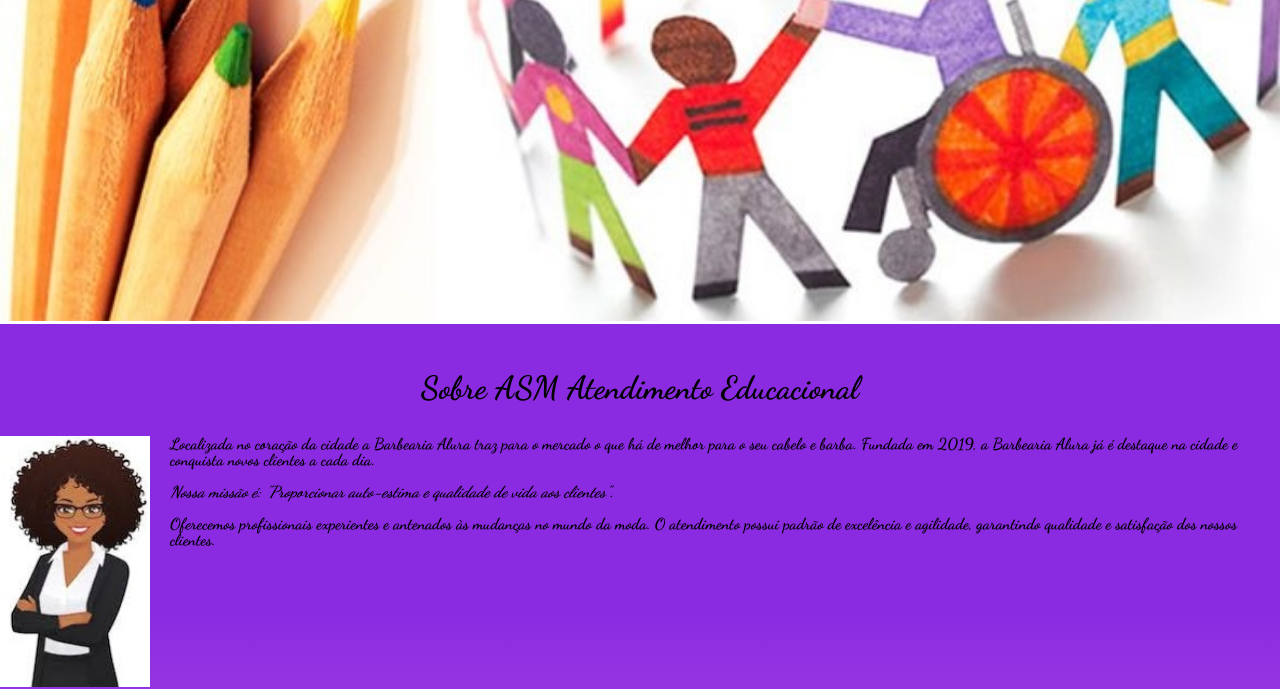
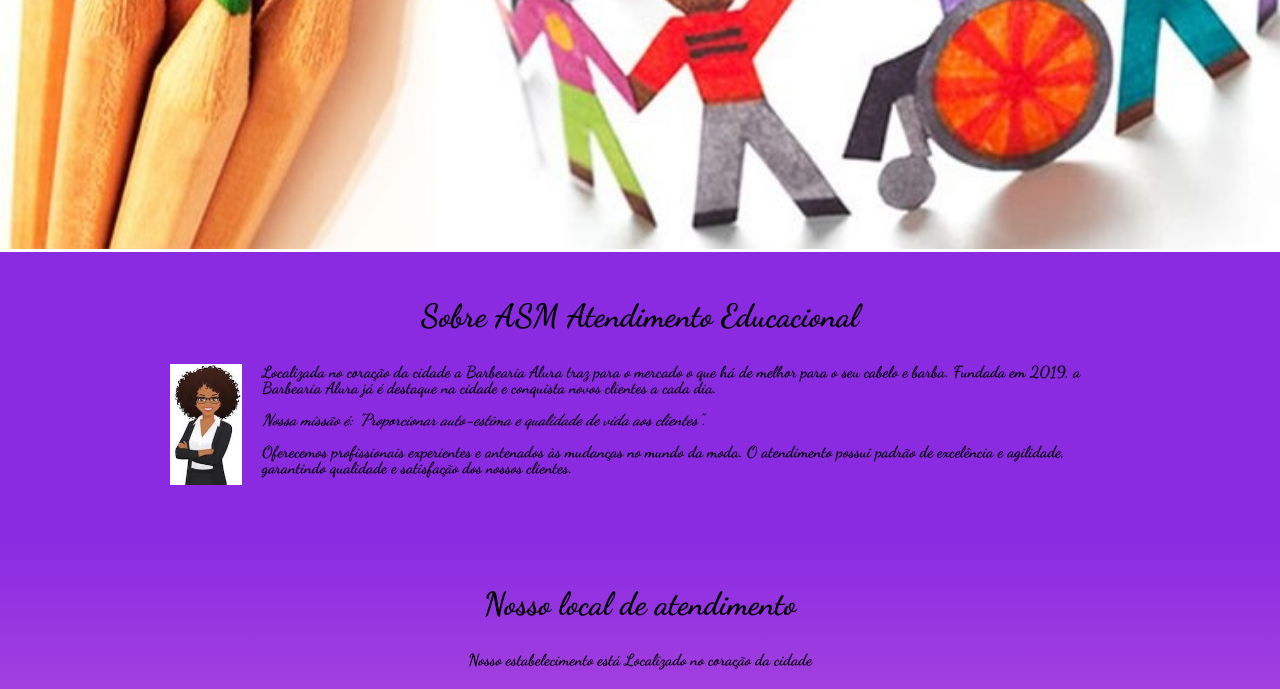
Before and after one commit to andrezastock/site, a plain HTML site: page index.html in a window 1280 px wide. Shown: the part 741-1430 px from the top of the page. Drawn offline with Linux system fonts and the light colour scheme.

Commit message:
correcoes

```diff
--- a/index.html
+++ b/index.html
@@ -9,7 +9,7 @@
         <link href="https://fonts.googleapis.com/css2?family=Dancing+Script:wght@700&display=swap" rel="stylesheet">
     </head>
 
-
+    <body>
         <header>
             <div class="caixa">
             <h1> <img src="logo-site.png" alt="logo do ASM atendimento educacional" class=escolar> </h1>
@@ -22,18 +22,11 @@
                 </ul>
             </div>
         </header>
+        <img class="reforco-escolar" src="lala.jpeg">
+        <main>
 
-
-             <body>
-            <header>
-                <h1 class="titulo-principal"Sobre ASM Atendimento Educacional" </h1>
-            </header>
-
-            <img class="reforco-escolar" src="lala.jpeg">
-
-    <main>
-            <div class="principal-conteudo">
             <section class="principal">
+                <div class="pincipal-conteudo">
                     <h2 class="titulo-principal">Sobre ASM Atendimento Educacional</h2>
 
                     <img class="modelo3" src="modelo3.jpeg.jpg" alt="professora">
@@ -43,9 +36,9 @@
                     <p id="missao"><em>Nossa missão é: <strong>"Proporcionar auto-estima e qualidade de vida aos clientes"</strong>.</em></p>
 
                     <p>Oferecemos profissionais experientes e antenados às mudanças no mundo da moda. O atendimento possui padrão de excelência e agilidade, garantindo qualidade e satisfação dos nossos clientes.</p>
+                </div>
+            </section>
 
-                </section>
-            </div>
 
 
 
--- a/style.css
+++ b/style.css
@@ -166,19 +166,19 @@ td,th{
 }
 
 .modelo3{
-    width: 150px;
+    width: 4.5em;
     float: left;
     margin:  0 20px 20px 0;
 
 }
-.principal{    padding: 3em 0;
+.principal{
+    padding: 3em 0;
     background:BlueViolet;
-
 }
 
 .pincipal-conteudo{
-    width:940px;
-    margin:0 auto;
+    width: 940px;
+    margin: 0 auto;
 }
 
 .principal p{
```
Lines whose indentation alone changed are shown as unchanged.
